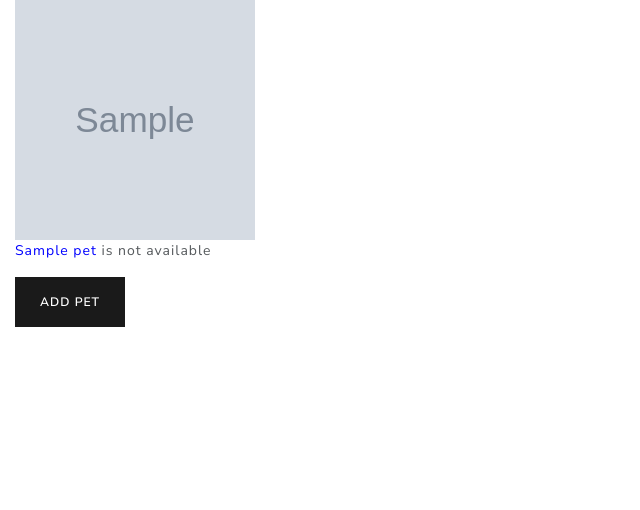
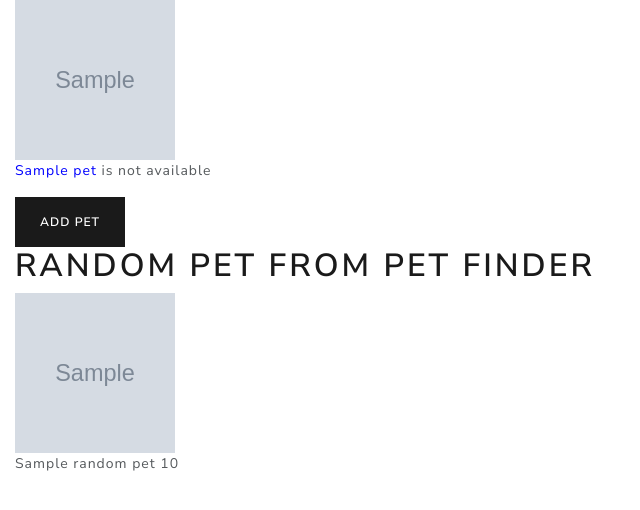
Before and after one commit to lancelee2885/flaks-adoption, a Python web app: template templates/home.html in a window 1280 px wide. Shown: the top 510 px of the page, without its empty margins (0-640 px from the left). Run offline with Jinja, Linux system fonts and the light colour scheme; the template is opened without the code that fills it: most values are stand-ins (such as "Sample title", 1, 10 or a date in 2020); grey boxes marked "Sample" are stand-in pictures.

Commit message:
finished

```diff
--- a/app.py
+++ b/app.py
@@ -44,7 +44,9 @@ def home_page():
 
     pets = Pet.query.all()
 
-    return render_template("home.html", pets=pets)
+    random_pet = get_pets_data(auth_token)
+
+    return render_template("home.html", pets=pets, random_pet=random_pet)
 
 
 @app.route('/add', methods=["GET", "POST"])
@@ -88,7 +90,7 @@ def render_pet_info_page(pet_id):
 
         pet.photo_url = photo_url
         pet.notes = notes
-        pet.availibility = availability
+        pet.availability = availability
 
         db.session.commit()
         return redirect(f'/{pet.id}')
--- a/forms.py
+++ b/forms.py
@@ -13,7 +13,7 @@ class PetForm(FlaskForm):
     name = StringField("Pet Name", validators=[InputRequired()])
     species = StringField("Species",
                           validators=[InputRequired(),
-                                      AnyOf(values=["cat", "dog", "porcupine", "Cat", "Dog", "Porcupine", ],
+                                      AnyOf(values=["cat", "dog", "porcupine", "Cat", "Dog", "Porcupine"],
                                             message="Must be cat, dog, or porcupine")])
     photo_url = StringField("Photo URL", validators=[Optional(), URL()])
     age = SelectField(
@@ -25,10 +25,9 @@ class PetForm(FlaskForm):
     notes = StringField("Notes", validators=[Optional()])
 
 
-
 class EditPetForm(FlaskForm):
 
     photo_url = StringField("Photo URL", validators=[Optional(), URL()])
     notes = StringField("Notes", validators=[Optional()])
     availability = BooleanField("Availability",
-                                 validators=[Optional()])
+                                validators=[Optional()])
--- a/models.py
+++ b/models.py
@@ -30,6 +30,6 @@ class Pet(db.Model):
     age = db.Column(db.Text,
                     nullable=False)
     notes = db.Column(db.Text)
-    available = db.Column(db.Boolean,
+    availability = db.Column(db.Boolean,
                           nullable=False,
                           default=True)
--- a/static/style.css
+++ b/static/style.css
@@ -1,6 +1,6 @@
 img {
-    width: 240px;
-    height: 240px;
+    width: 10rem;
+    height: 10rem;
 }
 
 .name {
--- a/templates/home.html
+++ b/templates/home.html
@@ -8,7 +8,7 @@
             <img src="{{pet.photo_url}}">
             <br>
             <a class="name" href="/{{pet.id}}">{{pet.name}}</a> is
-            {% if pet.available == true %}
+            {% if pet.availability == true %}
             available
             {% else %}
             not available
@@ -19,4 +19,12 @@
     <!-- Add Pet Button -->
     <a class="btn btn-primary" href="/add"> Add Pet</a>
 
+    <div>
+        <h1>Random Pet From Pet Finder</h1>
+        <img src="{{random_pet.photo_url}}">
+        <br>
+        {{random_pet.name}}
+        {{random_pet.age}}
+    </div>
+
 {% endblock %}
--- a/templates/pet_info.html
+++ b/templates/pet_info.html
@@ -31,7 +31,8 @@
               </p>
               {% endfor %}
             </div>
-            <button type="submit">Edit</button>
+            <button class="btn btn-primary" type="submit">Edit</button>
+            <a class="btn btn-primary" href="/">Home</a>
           </form>
 
         </div>
```
Also changed, not shown: handle_pet_api.py (+7 -3 lines), seed.py (+4 -4 lines).
